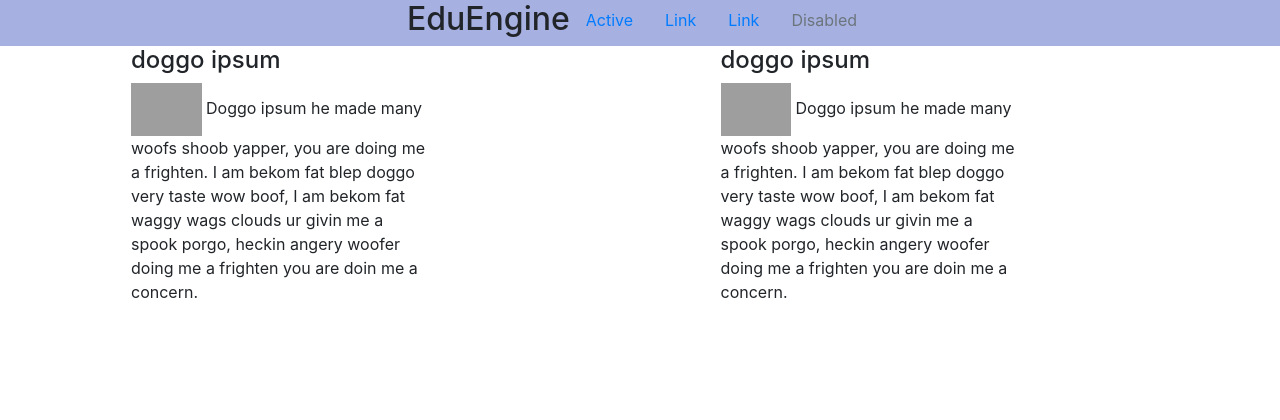
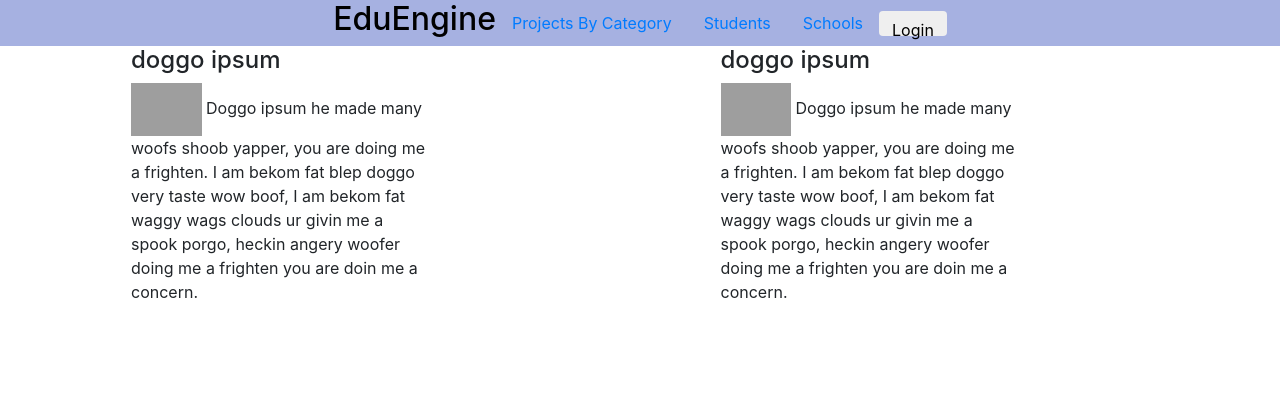
Before and after one commit to JoshWeiner/ca-hmoney, a Flask app: page / in a window 1280 px wide. Shown: the top 420 px of the page. Run offline with Flask 2, Linux system fonts and the light colour scheme; some libraries are stand-ins or nearby versions; grey boxes are pictures that could not be loaded.

Commit message:
Making progress on front-end

```diff
--- a/cashmoney/templates/base.html
+++ b/cashmoney/templates/base.html
@@ -11,35 +11,40 @@
 </head>
 
 <body>
+  {% block header %}
+
   <div class = "row justify-content-center" style = "background-color: #a6b1e1">
 
-    <div><h2 style = "text-align:center"> EduEngine </h2></div><br>
+    <div><h2 style = "text-align:center"><a  style = "color:black" href = "/home"> EduEngine </a></h2></div><br>
 
-    <ul class="nav justify-content-center">
+    <ul class="nav justify-content-center align-items-center">
       <li class="nav-item">
-        <a class="nav-link active" href="#">Active</a>
+        <a class="nav-link" href="/projects">Projects By Category</a>
       </li>
       <li class="nav-item">
-        <a class="nav-link" href="#">Link</a>
+        <a class="nav-link" href="/students">Students</a>
       </li>
       <li class="nav-item">
-        <a class="nav-link" href="#">Link</a>
+        <a class="nav-link" href="/schools">Schools</a>
       </li>
-      <li class="nav-item">
-        <a class="nav-link disabled" href="#">Disabled</a>
-      </li>
+      <button class = "btn align-items-center" style = "height:25px">
+        Login
+      </button>
     </ul>
 
   </div>
+  {%endblock%}
+
+
   {% block body %}
-  <center>
-    THIS IS BODY
-    </center>
   {% endblock %}
-  <footer style="text-align:center;">
+
+  {% block footer%}
+  <footer style="text-align:center; position:sticky">
     <img src="{{url_for('static', filename='logo.png')}}" height="40" width="40">
     &copy;ca$hmoney 2019
   </footer>
+  {%endblock%}
 </body>
 
 </html>
--- a/cashmoney/templates/home.html
+++ b/cashmoney/templates/home.html
@@ -1,36 +1,7 @@
-<!DOCTYPE html>
+{%extends 'base.html'%}
 
-<html>
 
-  <head>
-    <link rel="stylesheet" href="../static/home.css">
-
-    <title>  </title>
-
-  </head>
-
-  <body>
-
-    <div class = "row justify-content-center" style = "background-color: #a6b1e1">
-
-      <div><h2 style = "text-align:center"> EduEngine </h2></div><br>
-
-      <ul class="nav justify-content-center">
-        <li class="nav-item">
-          <a class="nav-link active" href="#">Active</a>
-        </li>
-        <li class="nav-item">
-          <a class="nav-link" href="#">Link</a>
-        </li>
-        <li class="nav-item">
-          <a class="nav-link" href="#">Link</a>
-        </li>
-        <li class="nav-item">
-          <a class="nav-link disabled" href="#">Disabled</a>
-        </li>
-      </ul>
-
-    </div>
+{%block body%}
 
 <div class = "row" id = "feed">
 
@@ -48,9 +19,4 @@
 
 </div>
 
-  </body>
-
-  <link rel="stylesheet" href="https://stackpath.bootstrapcdn.com/bootstrap/4.1.3/css/bootstrap.min.css" integrity="sha384-MCw98/SFnGE8fJT3GXwEOngsV7Zt27NXFoaoApmYm81iuXoPkFOJwJ8ERdknLPMO" crossorigin="anonymous">
-  <script src="https://stackpath.bootstrapcdn.com/bootstrap/4.1.3/js/bootstrap.min.js" integrity="sha384-ChfqqxuZUCnJSK3+MXmPNIyE6ZbWh2IMqE241rYiqJxyMiZ6OW/JmZQ5stwEULTy" crossorigin="anonymous"></script>
-
-</html>
+{%endblock%}
--- /dev/null
+++ b/cashmoney/templates/students.html
@@ -0,0 +1 @@
+{%extends 'base.html'%}
--- a/doc/devlog.txt
+++ b/doc/devlog.txt
@@ -64,3 +64,8 @@ they are in. Will finish home page and move on soon.
 wanK -- 2019-05-20 22:14
 --------------------------------------------------------------
 worked on parsing data from schools dataset found online
+
+britniC -- 2019-05-21 12:30
+--------------------------------------------------------------
+Created new pages, links to new pages work. Using jinja for page
+inheritance. Need to add search bars and make footer sticky.
```
Also changed, not shown: cashmoney/__init__.py (+17 -6 lines), cashmoney/templates/projects.html (added, +8 -0 lines). Lines whose indentation alone changed are shown as unchanged.
